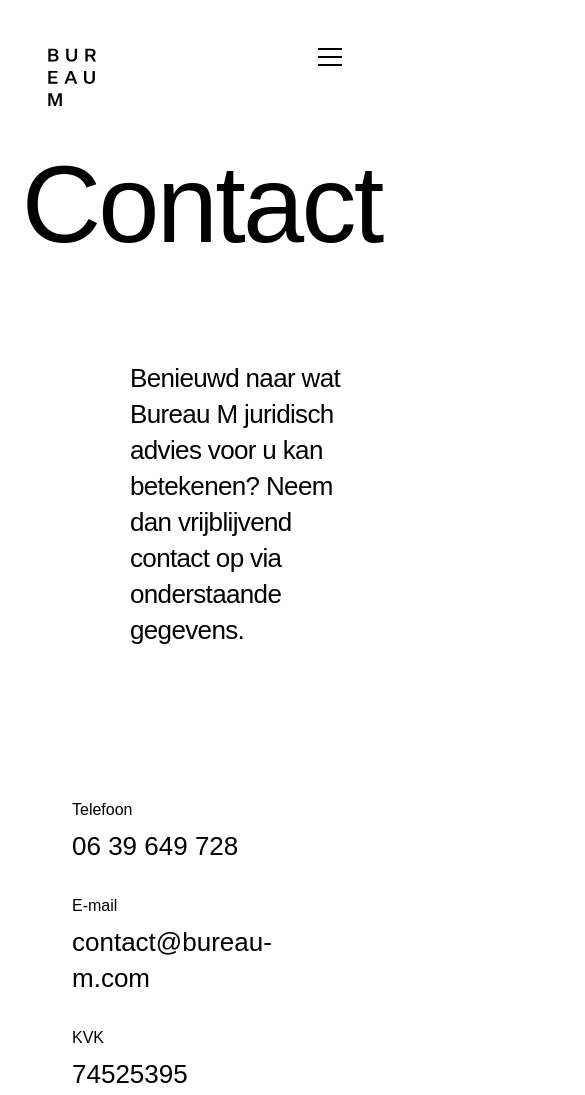
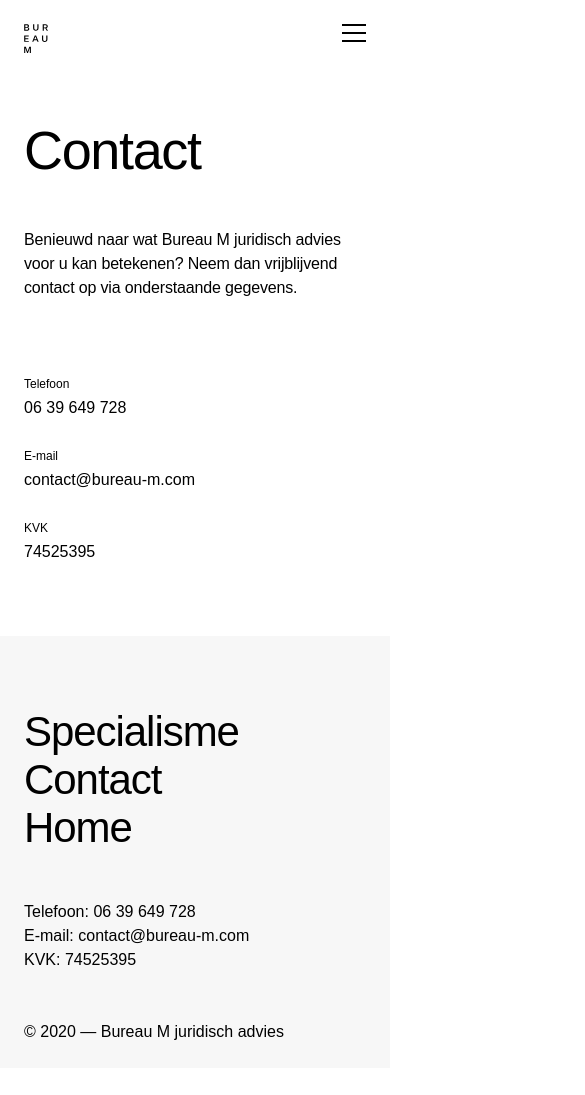
Before and after one commit to DavidvanOchten/bureau-m-gatsby-prismic, a Gatsby site: page /contact in a window 390 px wide. Shown: the top 1095 px of the page, 585 px wide, since content can reach past the window. After the commit the page ends 1068 px from the top, so only its background shows below. Built offline with nearby package versions, Linux system fonts and the light colour scheme; Gatsby itself is replaced by a stand-in of ours.

Commit message:
Mobile update

```diff
--- a/src/components/Footer.js
+++ b/src/components/Footer.js
@@ -40,7 +40,7 @@ const Footer = props => {
                     {contactDetails}
                 </ul>
 
-                <small>©  2020 — Bureau M juridisch advies</small>
+                <small className="footer__copyright">©  2020 — Bureau M juridisch advies</small>
             </div>
         </footer>
     );
--- a/src/components/Menu.js
+++ b/src/components/Menu.js
@@ -59,7 +59,7 @@ const Menu = ({ classes }) => {
                 {links}
             </ul>
 
-            <ListContact items={data.contact_details} />
+            <ListContact classes="menu__list-contact" items={data.contact_details} />
         </div>
     );
 };
--- a/src/pages/specialisme.js
+++ b/src/pages/specialisme.js
@@ -15,7 +15,9 @@ export default () => {
             {/* Use gatsby-image: https://www.gatsbyjs.org/packages/gatsby-image/ */}
             <img src="https://bit.ly/2X8rngp" srcSet="https://bit.ly/39LpJUK 800w, https://bit.ly/2X8rngp 1650w, https://bit.ly/2UGoamB 2850w" alt="alt" />
 
-            <Accordion classes="container" />
+            <div className="container">
+                <Accordion />
+            </div>
         </article>
     );
 };
--- a/src/styles/components/accordion.scss
+++ b/src/styles/components/accordion.scss
@@ -1,12 +1,13 @@
 .accordion {
     position: relative;
-    padding: rem($baseline * 4) grid('wide', 1, 18);
+    padding-top: rem($baseline * 2);
+    padding-bottom: rem($baseline * 2);
 }
 
 .accordion__button-toggle {
     display: inline-flex;
     justify-content: space-between;
-    width: grid('wide', 6, 18);
+    width: 100%;
     border-bottom: 1px solid $color-grey;
     font-size: rem(16);
     line-height: rem($baseline * 2);
@@ -17,14 +18,12 @@
 }
 
 .accordion__content {
-    position: absolute;
-    top: rem($baseline * 4);
-    right: grid('wide', 1, 18);
-    width: grid('wide', 8, 18);
+    display: none;
+    width: 100%;
+    padding-top: rem($baseline);
+    padding-bottom: rem($baseline);
     font-size: rem(16);
     line-height: rem($baseline);
-    visibility: hidden;
-    opacity: 0;
     transition: opacity 0.2s linear;
 
     & > * + img {
@@ -51,8 +50,25 @@
         }
 
         & .accordion__content {
-            visibility: visible;
-            opacity: 1;
+            display: block;
         }
     }
 }
+
+@include mq-wide {
+    .accordion {
+        padding: rem($baseline * 4) grid('wide', 1, 18);
+    }
+
+    .accordion__button-toggle {
+        width: grid('wide', 6, 16);
+    }
+
+    .accordion__content {
+        position: absolute;
+        top: rem($baseline * 4);
+        right: grid('wide', 1, 18);
+        width: grid('wide', 8, 18);
+        transition: opacity 0.2s linear;
+    }
+}
--- a/src/styles/components/container.scss
+++ b/src/styles/components/container.scss
@@ -1,8 +1,12 @@
+.container {
+    width: calc(100% - #{rem($baseline * 2)});
+    margin-right: auto;
+    margin-left: auto;
+}
 
-@include mq-wide {
+@include mq-regular {
     .container {
-        max-width: calc(100% - #{rem($baseline * 6)});
-        margin-right: auto;
-        margin-left: auto;
+        width: calc(100% - #{rem($baseline * 6)});
+        max-width: rem(1500);
     }
 }
--- a/src/styles/components/copy/copy-heading.scss
+++ b/src/styles/components/copy/copy-heading.scss
@@ -1,3 +1,14 @@
+.copy-heading {
+    padding-top: rem($baseline * 3);
+    padding-bottom: rem($baseline * 3);
+}
+
+.copy-heading__copy {
+    margin-top: rem($baseline * 2);
+    letter-spacing: -0.01em;
+}
+
+@include mq-wide {
     .copy-heading {
         padding: rem($baseline * 6) grid('wide', 1, 18);
     }
@@ -9,9 +20,10 @@
     }
 
     .copy-heading__heading {
-    width: grid('wide', 8, 16);
+        width: grid('wide', 10, 16);
     }
 
     .copy-heading__heading-large {
         width: grid('wide', 14, 16);
     }
+}
--- a/src/styles/components/footer.scss
+++ b/src/styles/components/footer.scss
@@ -1,13 +1,16 @@
 .footer {
-    padding: rem($baseline * 5) rem($baseline * 3) rem($baseline * 2);
+    padding: rem($baseline * 3) rem($baseline) rem($baseline);
     background-color: $color-grey-light;
+}
+
+.footer__copyright {
+    margin-top: rem($baseline * 2);
 }
 
 .footer__details {
     display: flex;
-    align-items: baseline;
-    justify-content: space-between;
-    margin-top: rem($baseline * 5);
+    flex-direction: column;
+    margin-top: rem($baseline * 2);
     font-size: rem(16);
     letter-spacing: 0;
     line-height: rem($baseline);
@@ -15,8 +18,32 @@
 
 .footer__list {
     display: flex;
+    flex-direction: column;
 }
 
-.footer__list-item {
-    margin-right: rem($baseline * 3);
+@include mq-regular {
+    .footer {
+        padding: rem($baseline * 3) rem($baseline * 3) rem($baseline * 2);
+    }
 }
+
+@include mq-wide {
+    .footer {
+        padding-top: rem($baseline * 5);
+    }
+
+    .footer__details {
+        flex-direction: row;
+        align-items: baseline;
+        justify-content: space-between;
+        margin-top: rem($baseline * 5);
+    }
+
+    .footer__list {
+        flex-direction: row;
+    }
+
+    .footer__list-item {
+        margin-right: rem($baseline * 3);
+    }
+}
--- a/src/styles/components/header.scss
+++ b/src/styles/components/header.scss
@@ -4,11 +4,11 @@
 }
 
 .header__logo {
-    position: fixed;
-    top: rem($baseline * 2);
-    left: rem($baseline * 2);
+    position: absolute;
+    top: rem($baseline);
+    left: rem($baseline);
     z-index: $z-index-header-logo;
-    width: rem($baseline * 2);
+    width: rem($baseline);
 
     &::after {
         display: none;
@@ -17,7 +17,20 @@
 
 .header__button-menu {
     position: fixed;
-    top: rem($baseline * 2);
-    right: rem($baseline * 2);
+    top: rem($baseline);
+    right: rem($baseline);
     z-index: $z-index-header-menu;
 }
+
+@include mq-wide {
+    .header__logo {
+        top: rem($baseline * 2);
+        left: rem($baseline * 2);
+        width: rem($baseline * 2);
+    }
+
+    .header__button-menu {
+        top: rem($baseline * 2);
+        right: rem($baseline * 2);
+    }
+}
--- a/src/styles/components/headings/heading-large.scss
+++ b/src/styles/components/headings/heading-large.scss
@@ -1,5 +1,13 @@
 .heading-large {
-    font-size: rem(110);
+    font-size: rem(54);
+    hyphens: auto;
     letter-spacing: -0.025em;
-    line-height: rem($baseline * 5);
+    line-height: rem($baseline * 2.5);
 }
+
+@include mq-wide {
+    .heading-large {
+        font-size: rem(110);
+        line-height: rem($baseline * 5);
+    }
+}
--- a/src/styles/components/headings/heading.scss
+++ b/src/styles/components/headings/heading.scss
@@ -1,5 +1,12 @@
 .heading {
-    font-size: rem(67);
+    font-size: rem(42);
     letter-spacing: -0.025em;
-    line-height: rem($baseline * 3);
+    line-height: rem($baseline * 2);
 }
+
+@include mq-wide {
+    .heading {
+        font-size: rem(68);
+        line-height: rem($baseline * 3);
+    }
+}
--- a/src/styles/components/lists/list-contact.scss
+++ b/src/styles/components/lists/list-contact.scss
@@ -1,12 +1,20 @@
 .list-contact__label {
     display: block;
-    font-size: rem(16);
+    font-size: rem(12);
 }
 
 .list-contact__item {
-    line-height: rem(36);
-
     &:not(:first-child) {
         margin-top: rem($baseline);
     }
 }
+
+@include mq-wide {
+    .list-contact__label {
+        font-size: rem(16);
+    }
+
+    .list-contact__item {
+        line-height: rem(36);
+    }
+}
--- a/src/styles/components/menu.scss
+++ b/src/styles/components/menu.scss
@@ -2,13 +2,12 @@
     position: fixed;
     top: 0;
     left: 0;
-    display: flex;
-    flex-direction: row-reverse;
-    align-items: flex-end;
-    justify-content: space-between;
     height: 100%;
     width: 100%;
-    padding: rem($baseline * 5) rem($baseline * 3);
+    display: flex;
+    flex-direction: column;
+    justify-content: flex-end;
+    padding: rem($baseline * 2) rem($baseline);
     background-color: $color-white;
     visibility: hidden;
     opacity: 0;
@@ -20,6 +19,24 @@
     }
 }
 
-.menu__list-main {
-    text-align: right;
+.menu__list-contact {
+    margin-top: rem($baseline * 2);
 }
+
+@include mq-regular {
+    .menu {
+        padding: rem($baseline * 5) rem($baseline * 3);
+    }
+}
+
+@include mq-wide {
+    .menu {
+        flex-direction: row-reverse;
+        align-items: flex-end;
+        justify-content: space-between;
+    }
+
+    .menu__list-main {
+        text-align: right;
+    }
+}
--- a/src/styles/core/mixins.scss
+++ b/src/styles/core/mixins.scss
@@ -1,7 +1,3 @@
-$bp-narrow: 300px;
-$bp-regular: 600px;
-$bp-wide: 1200px;
-
 @mixin mq-narrow {
     @media (min-width: $bp-narrow) {
         @content;
--- a/src/styles/core/variables.scss
+++ b/src/styles/core/variables.scss
@@ -6,6 +6,10 @@ $color-white: #FFFFFF;
 $color-grey: #E0E0E0;
 $color-grey-light: #F7F7F7;
 
+$bp-narrow: 300px;
+$bp-regular: 600px;
+$bp-wide: 900px;
+
 $z-index-header: 2;
 $z-index-header-logo: 2;
 $z-index-header-menu: 2;
--- a/src/styles/elements/body.scss
+++ b/src/styles/elements/body.scss
@@ -1,9 +1,16 @@
 body {
     overflow-x: hidden;
-    font-family: 'neue-haas-unica-light', sans-serif;
     font-family: 'Untitled Sans Test', sans-serif;
     font-weight: 300;
-    line-height: rem(36);
+    font-size: rem(16);
+    line-height: rem($baseline);
     -webkit-font-smoothing: antialiased;
     -moz-osx-font-smoothing: grayscale;
 }
+
+@include mq-wide {
+    body {
+        font-size: rem(26);
+        line-height: rem($baseline * 1.5);
+    }
+}
--- a/src/styles/main.scss
+++ b/src/styles/main.scss
@@ -25,3 +25,5 @@
 
 // Pages
 @import 'pages/contact.scss';
+@import 'pages/home.scss';
+@import 'pages/specialism.scss';
--- a/src/styles/pages/contact.scss
+++ b/src/styles/pages/contact.scss
@@ -1,5 +1,15 @@
+.contact {
+    padding-top: rem($baseline * 2);
+}
+
 .contact__details {
-    padding-right: rem($baseline * 3);
-    padding-bottom: rem($baseline * 5);
-    padding-left: rem($baseline * 3);
+    padding-bottom: rem($baseline * 3);
 }
+
+@include mq-wide {
+    .contact__details {
+        padding-right: rem($baseline * 3);
+        padding-bottom: rem($baseline * 5);
+        padding-left: rem($baseline * 3);
+    }
+}
--- /dev/null
+++ b/src/styles/pages/home.scss
@@ -0,0 +1,3 @@
+.home {
+    padding-top: rem($baseline * 2);
+}
--- /dev/null
+++ b/src/styles/pages/specialism.scss
@@ -0,0 +1,3 @@
+.specialism {
+    padding-top: rem($baseline * 2);
+}
```
Also changed, not shown: src/pages/index.js (line endings or trailing spaces). Lines whose indentation alone changed are shown as unchanged.
